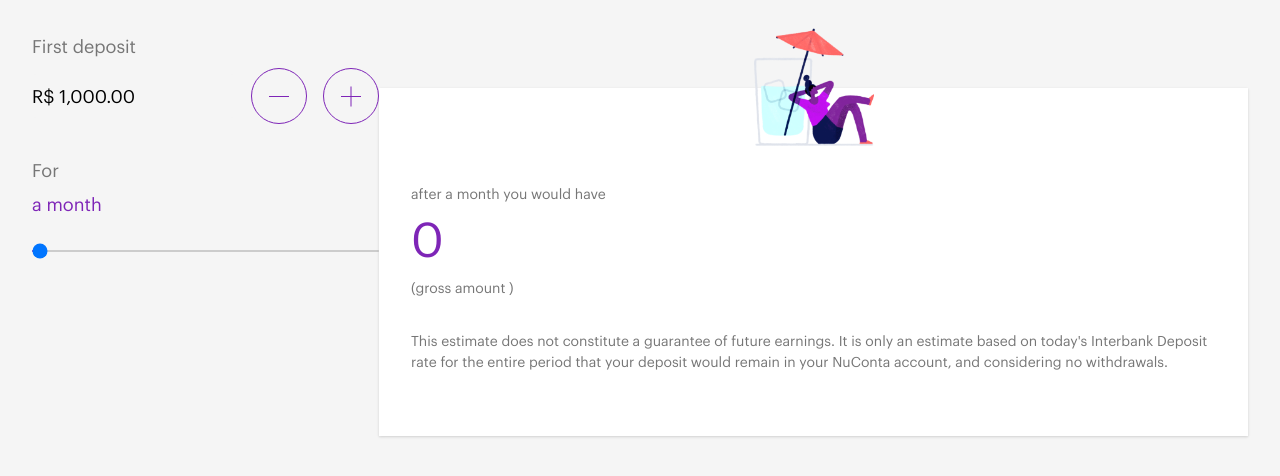
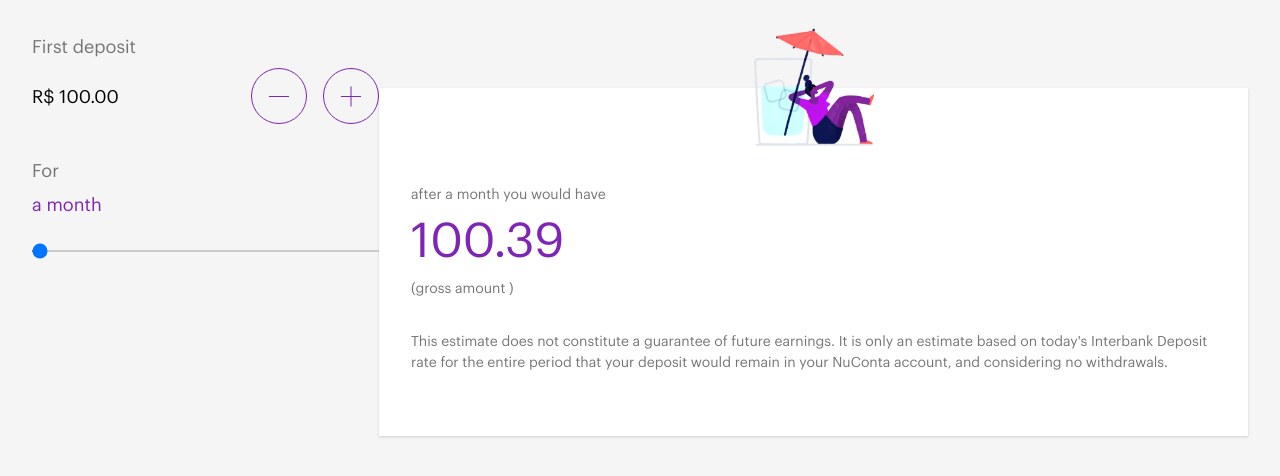
Before and after one commit to thalesagapito/nuconta-calculator, a Vue app: page / in a window 1280 px wide. Shown: the top 476 px of the page. Built offline with nearby package versions, Linux system fonts and the light colour scheme.

Commit message:
add nu-conta-returns-calculator composable and its usage in app.vue

```diff
--- a/src/app.vue
+++ b/src/app.vue
@@ -1,10 +1,9 @@
 <script lang="ts" setup>
-import { ref } from 'vue'
 import CalculatorInput from './components/calculator-input.vue'
 import CalculatorOutput from './components/calculator-output.vue'
+import { useNuContaReturnsCalculator } from './composables/nu-conta-returns-calculator'
 
-const firstDepositAmount = ref(1000)
-const months = ref(1)
+const { amount, firstDepositAmount, grossAmount, months } = useNuContaReturnsCalculator()
 </script>
 
 <template>
@@ -16,7 +15,9 @@ const months = ref(1)
     />
 
     <calculator-output
+      :gross-amount="grossAmount"
       :months="months"
+      :amount="amount"
       class="output"
     />
   </div>
@@ -24,7 +25,7 @@ const months = ref(1)
 
 <style lang="postcss" scoped>
 .calculator-wrapper {
-  @apply p-8 flex flex-col sm:flex-row;
+  @apply p-8 flex flex-col md:flex-row;
   .input {
     @apply mb-20;
   }
--- /dev/null
+++ b/src/composables/nu-conta-returns-calculator.ts
@@ -0,0 +1,29 @@
+import { computed, ref } from 'vue'
+import { BigJs, DECIMAL_PLACES_FOR_RESULT } from '../domain/nu-conta/constants'
+import { calculateNuContaReturns } from '../domain/nu-conta/calculate-nu-conta-returns'
+
+export function useNuContaReturnsCalculator() {
+  const firstDepositAmount = ref(100)
+  const months = ref(1)
+  const interest = 0.5
+
+  const nuContaReturns = computed(() => calculateNuContaReturns({
+    'initial-amount': firstDepositAmount.value,
+    'period': months.value,
+    interest,
+  }))
+
+  const grossAmount = computed(() => nuContaReturns.value.gross)
+  const amount = computed(() => BigJs(nuContaReturns.value.gross)
+    .sub(nuContaReturns.value.tax)
+    .round(DECIMAL_PLACES_FOR_RESULT)
+    .toNumber(),
+  )
+
+  return {
+    firstDepositAmount,
+    grossAmount,
+    amount,
+    months,
+  }
+}
```
